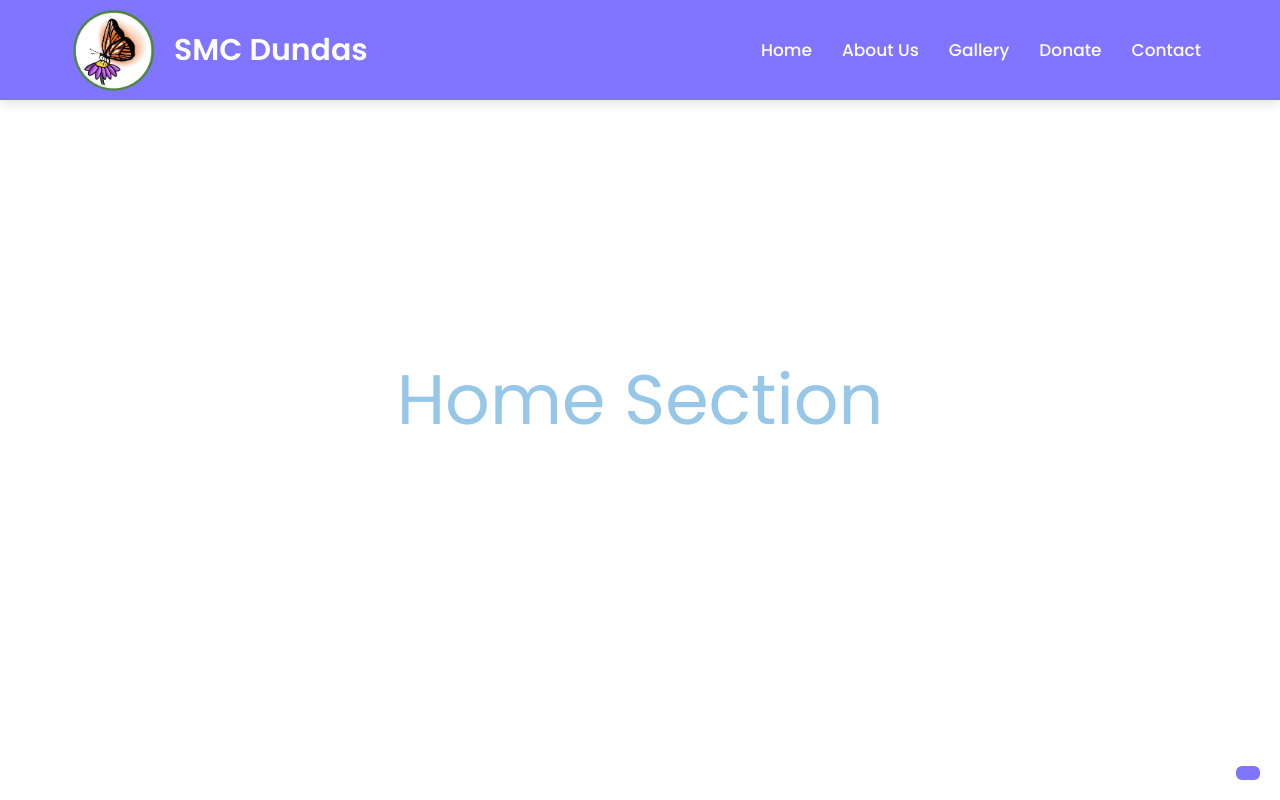
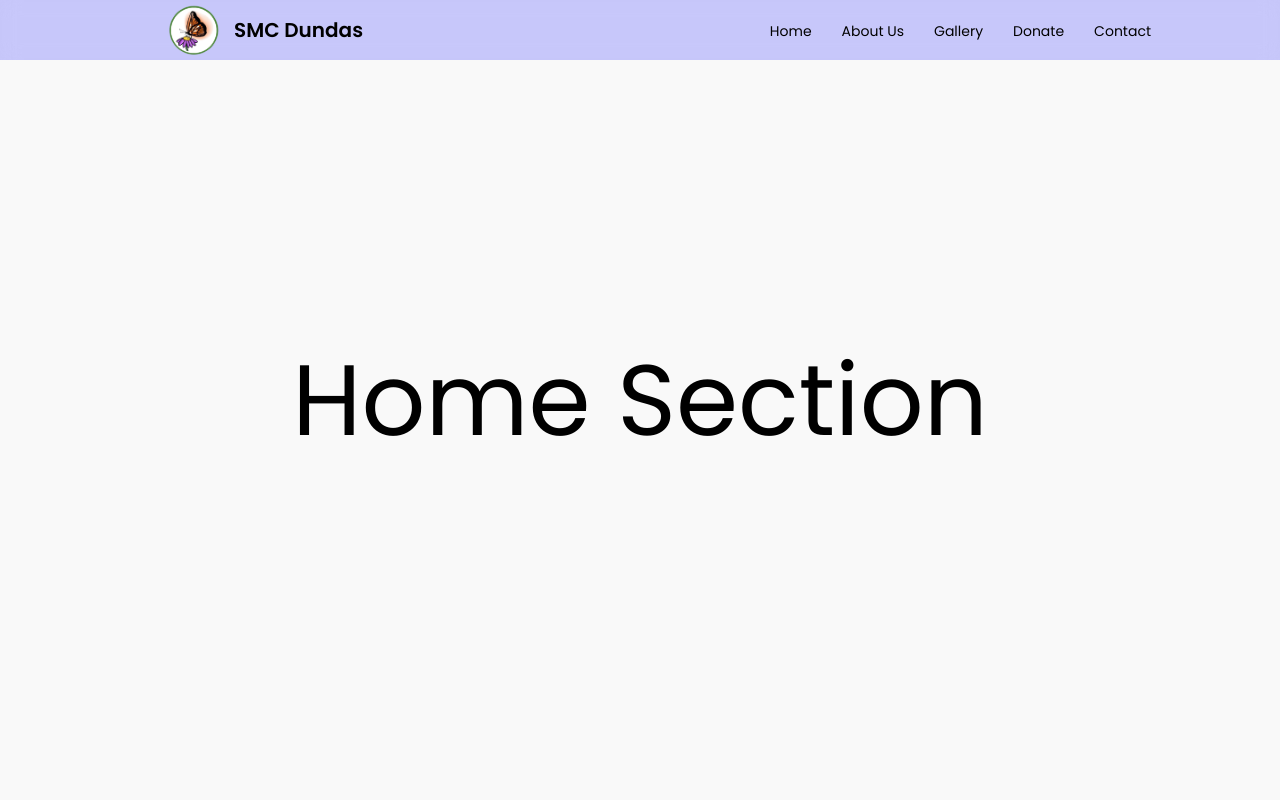
Before and after one commit to WilliamXu070/smc, a React (Create React App) app: page / in a window 1280 px wide. Shown: the top 800 px of the page. Built offline with nearby package versions, Linux system fonts and the light colour scheme; the HTML template or start-up script is replaced by a standard one.

Commit message:
navbar animation and blur

```diff
--- a/src/App.css
+++ b/src/App.css
@@ -8,19 +8,30 @@
 }
 
 :root {
-  --bg-color: #8075FF;
+  --bg-color: #f9f9f9;
+  --font-color: black;
   --font-size: 16px;
   --padding: 10px;
 }
 
 nav {
+  background: rgba(249, 249, 249, 0.1);
+  backdrop-filter: blur(10px);
   position: fixed;
+  top: 0;
   left: 0;
-  top: 0;
+  height: 60px;
   width: 100%;
-  height: 100px;
-  background: var(--bg-color);
-  box-shadow: 0 5px 10px rgba(0, 0, 0, 0.1);
+  z-index: 1000;
+  transition: transform 0.3s ease-in-out;
+}
+
+nav.hidden {
+  transform: translateY(-100%);
+}
+
+nav:hover {
+  background: rgba(0, 0, 255, 0.2);
 }
 
 nav .navbar {
@@ -29,8 +40,18 @@ nav .navbar {
   justify-content: space-between;
   height: 100%;
   max-width: 90%;
-  background: var(--bg-color);
   margin: auto;
+}
+
+/* Navbar visible */
+.navbar.visible {
+  transform: translateY(0); /* Visible position */
+}
+
+/* Navbar hidden (moves it off-screen) */
+.navbar.hidden {
+  transform: translateY(-100%); /* Hide the navbar by moving it upward */
+  transition: transform 0.35s ease-out;
 }
 
 nav .navbar .logo {
@@ -39,20 +60,22 @@ nav .navbar .logo {
 }
 
 nav .navbar .logo img {
-  width: 100px; /* Adjust the size of the image as needed */
-  height: auto; /* Maintain aspect ratio */
-  margin-right: 10px; /* Space between the image and text */
+  margin-left: 100px;
+  width: 60px;
+  height: auto;
+  margin-right: 10px;
 }
 
 nav .navbar .logo a {
-  color: #fff;
-  font-size: 30px;
+  color: var(--font-color);
+  font-size: 20px;
   font-weight: 600;
   text-decoration: none;
 }
 
 nav .navbar .menu {
   display: flex;
+  margin-right: 50px;
 }
 
 .navbar .menu li {
@@ -61,44 +84,41 @@ nav .navbar .menu {
 }
 
 .navbar .menu li a {
-  color: #fff;
-  font-size: 17px;
-  font-weight: 500;
+  color: var(--font-color);
+  font-size: 14px;
+  font-weight: 400;
   text-decoration: none;
 }
 
+/* Rest of your CSS remains unchanged */
 section {
   display: flex;
   height: 100vh;
   width: 100%;
   align-items: center;
   justify-content: center;
-  color: #96c7e8;
-  font-size: 70px;
+  color: black;
+  font-size: 100px;
 }
 
 #Home {
-  background: #fff;
+  background: var(--bg-color);
 }
 
 #About {
-  background: #f2f2f2;
+  background: var(--bg-color);
 }
 
-#Category {
-  background: #e6e6e6;
+#Gallery {
+  background: var(--bg-color);
 }
 
-#Latest {
-  background: #fff;
+#Donate {
+  background: var(--bg-color);
 }
 
 #Contact {
-  background: #f2f2f2;
-}
-
-#Feedback {
-  background: #e6e6e6;
+  background: var(--bg-color);
 }
 
 .button a {
@@ -110,5 +130,5 @@ section {
   padding: 7px 12px;
   font-size: 18px;
   border-radius: 6px;
-  box-shadow: rgba(0, 0, 0, 0.15);
+  box-shadow: rgba(255, 0, 0, 0.15);
 }
--- a/src/App.js
+++ b/src/App.js
@@ -1,10 +1,38 @@
 import './App.css';  // Assuming your CSS is saved as App.css
 import logoImage from './Logo.png';
+import React, { useState, useEffect } from 'react';
 
 function App() {
+
+  const [isNavbarVisible, setIsNavbarVisible] = useState(true);
+  const [lastScrollTop, setLastScrollTop] = useState(0);
+
+  useEffect(() => {
+    const handleScroll = () => {
+      const scrollTop = window.pageYOffset || document.documentElement.scrollTop;
+      const scrollThreshold = 100; // Adjust this value to change how much scroll is needed before hiding/showing
+
+      if (scrollTop > lastScrollTop && scrollTop > scrollThreshold) {
+        // Scrolling down & passed threshold
+        setIsNavbarVisible(false);
+      } else {
+        // Scrolling up or haven't scrolled enough
+        setIsNavbarVisible(true);
+      }
+
+      setLastScrollTop(scrollTop);
+    };
+
+    window.addEventListener('scroll', handleScroll);
+
+    // Cleanup function
+    return () => window.removeEventListener('scroll', handleScroll);
+  }, [lastScrollTop]); // Dependency array
+
+
   return (
     <div>
-      <nav>
+      <nav className={isNavbarVisible ? 'navbar visible' : 'navbar hidden'}>
         <div className="navbar">
           <div className="logo">
             <img src={logoImage} alt="Logo" className="logo-image" />
```
